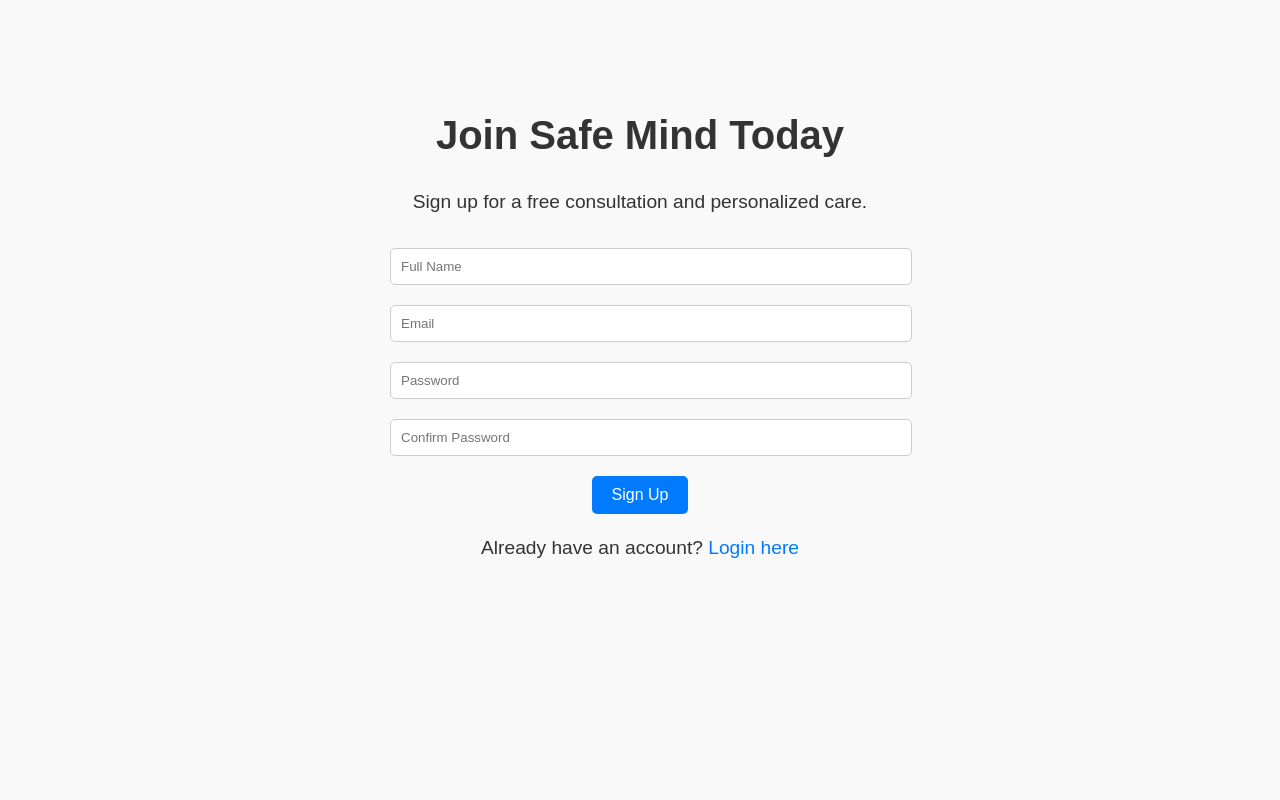
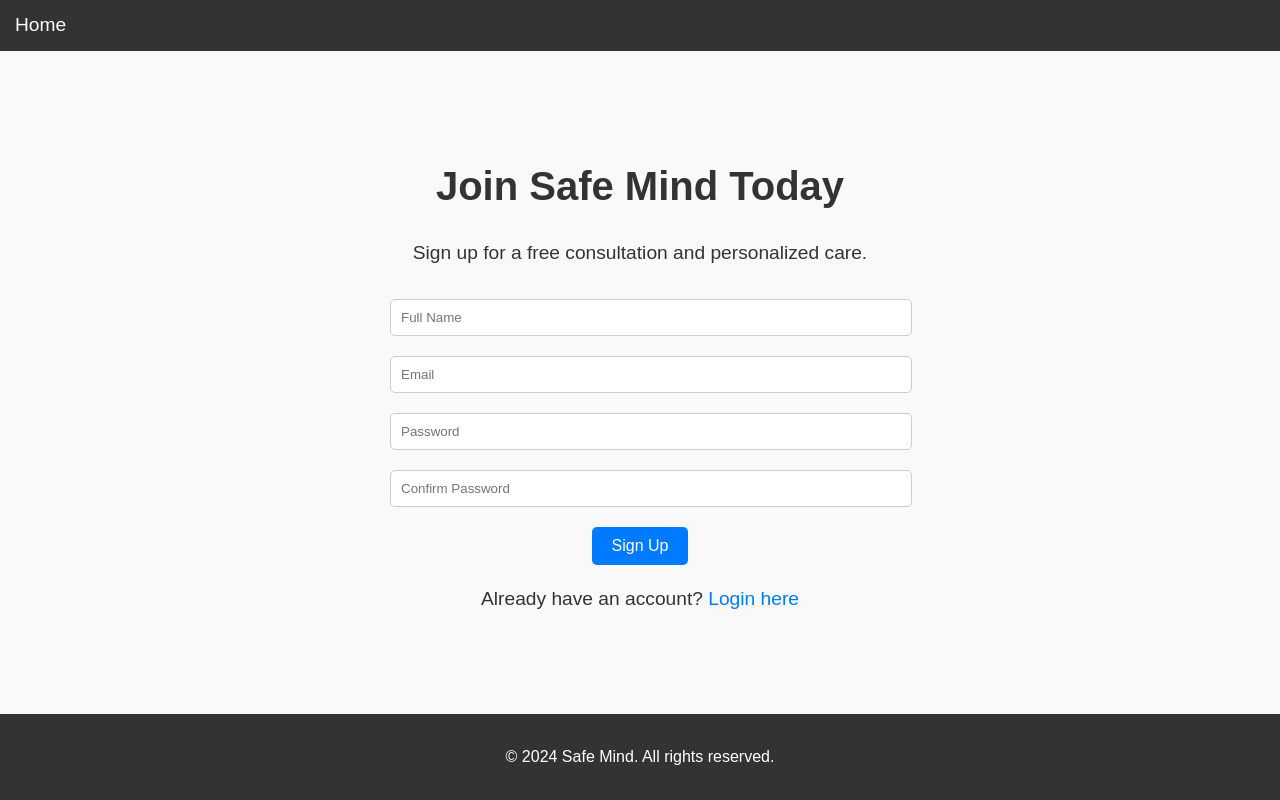
Before and after one commit to galumshe/safemind-stackblitz, a website: page public/signup.html in a window 1280 px wide. Drawn offline with Linux system fonts and the light colour scheme.

Commit message:
added a footer to the login and signup pages

```diff
--- a/public/logins.css
+++ b/public/logins.css
@@ -6,6 +6,24 @@ body {
     color: #333;
     padding: 0;
     box-sizing: border-box;
+}
+
+/* Navigation Link */
+nav {
+    background-color: #333;
+    padding: 10px 0;
+    text-align: left;
+}
+
+nav .nav-link {
+    color: #fff;
+    text-decoration: none;
+    font-size: 1.2rem;
+    margin: 0 15px;
+}
+
+nav .nav-link:hover {
+    text-decoration: underline;
 }
 
 .container {
@@ -72,3 +90,18 @@ body {
 #login p a:hover, #signup p a:hover {
     text-decoration: underline;
 }
+
+/* footer sections */
+footer {
+    background-color: #333;
+    color: #fff;
+    text-align: center;
+    padding: 30px 0;
+    position: absolute;
+    width: 100%;
+    bottom: 0;
+}
+
+footer p {
+    margin: 0;
+}
--- a/public/signup.html
+++ b/public/signup.html
@@ -8,6 +8,10 @@
     <link rel="stylesheet" href="https://cdnjs.cloudflare.com/ajax/libs/font-awesome/6.0.0-beta3/css/all.min.css">
 </head>
 <body>
+      <!-- Navigation Link to Home Page -->
+      <nav>
+        <a href="/" class="nav-link">Home</a>
+    </nav>
     <!-- Sign-Up Section -->
     <section id="signup">
         <div class="container">
@@ -23,6 +27,12 @@
             <p>Already have an account? <a href="/login">Login here</a></p>
         </div>
     </section>
+    <!-- footer section -->
+     </section>
+        <footer>
+            <p>© 2024 Safe Mind. All rights reserved.</p>
+        </footer>
+    <section>
 
     <!-- Include client-side JavaScript -->
     <script src="js/script.js"></script>
```
Also changed, not shown: public/login.html (+10 -0 lines).
